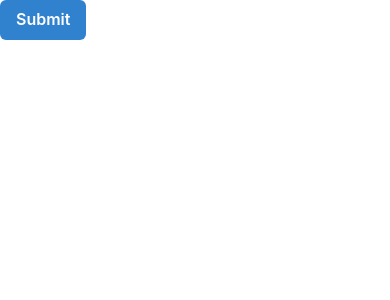
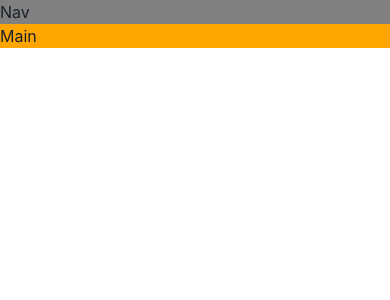
Before and after one commit to Rashed967/game-zone, a React (Vite) app: page / in a window 390 px wide. Shown: the top 300 px of the page. Built offline with nearby package versions, Linux system fonts and the light colour scheme.

Commit message:
build a responsive layout

```diff
--- a/src/App.tsx
+++ b/src/App.tsx
@@ -1,11 +1,26 @@
+import { Grid, GridItem, Show } from "@chakra-ui/react";
 import "./App.css";
-import { Button, ButtonGroup } from "@chakra-ui/react";
 
 function App() {
   return (
-    <>
-      <Button colorScheme="blue">Submit</Button>
-    </>
+    <Grid
+      templateAreas={{
+        base: `"nav" "main"`,
+        lg: `"nav nav" "aside main"`,
+      }}
+    >
+      <GridItem area="nav" bg="gray">
+        Nav
+      </GridItem>
+      <Show above="lg">
+        <GridItem area="aside" bg="olive">
+          Aside
+        </GridItem>
+      </Show>
+      <GridItem area="main" bg="orange">
+        Main
+      </GridItem>
+    </Grid>
   );
 }
 
```
